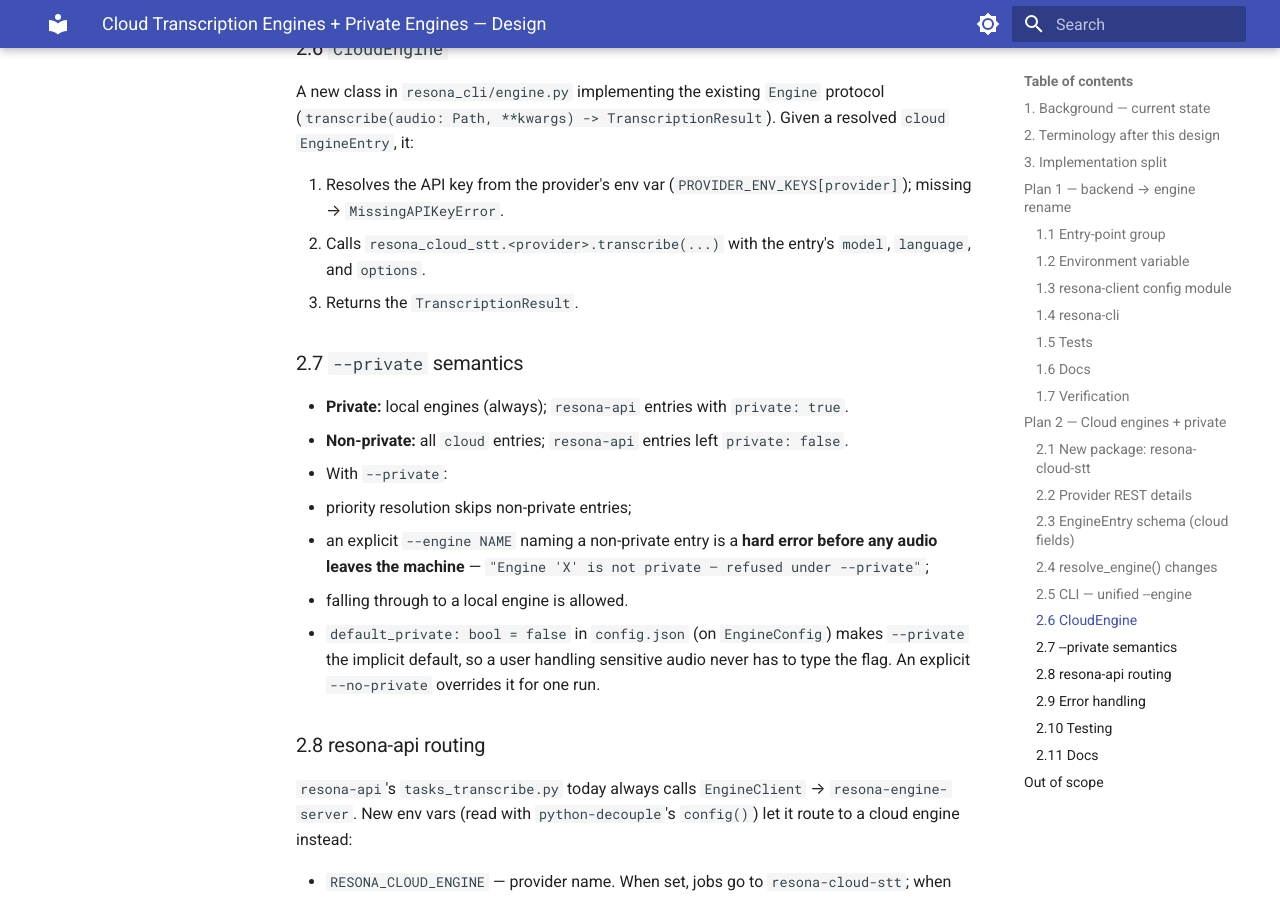
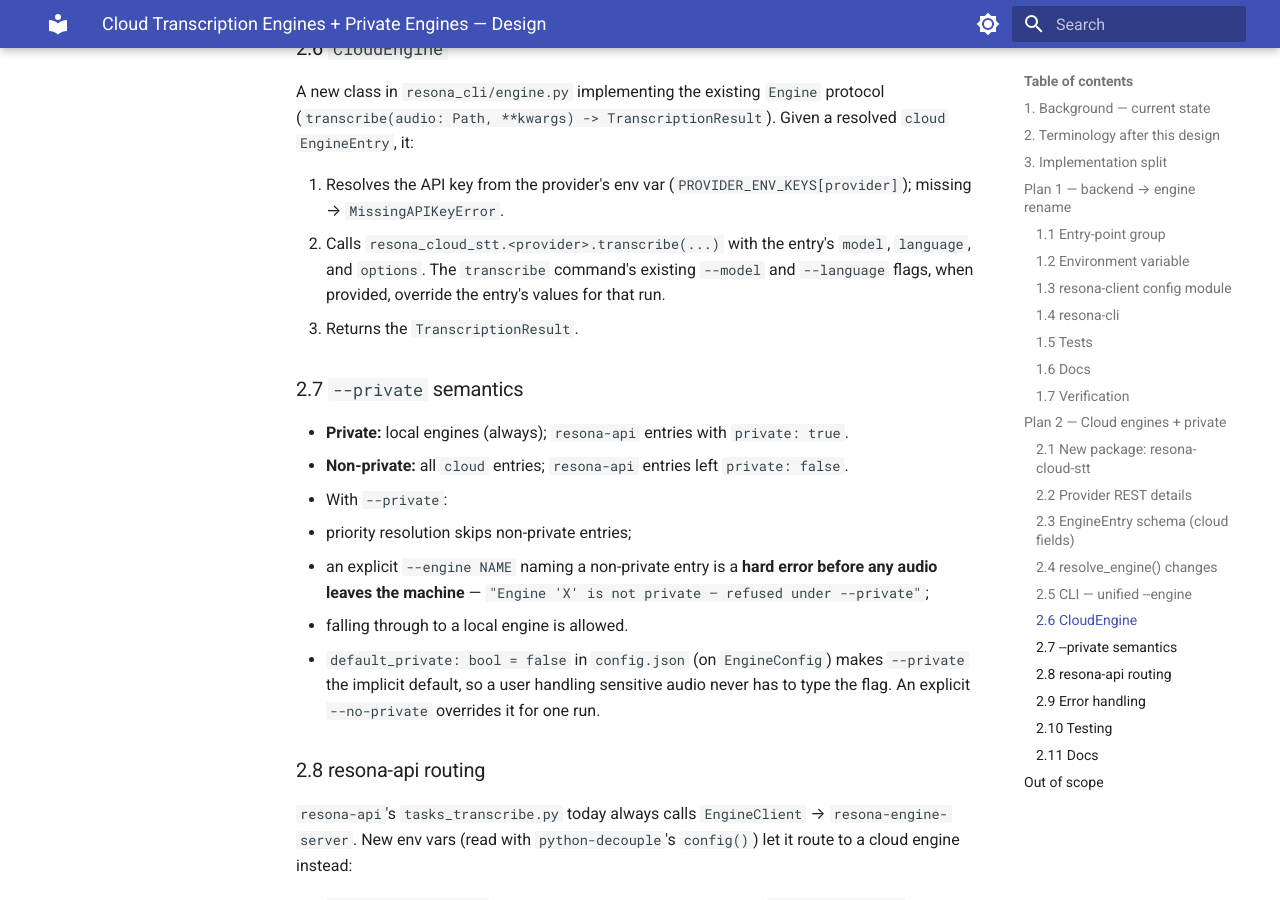
Before and after one commit to ecsplico/resona, an MkDocs documentation site: the page built from docs/superpowers/specs/2026-05-15-cloud-engines-private-design.md, in a window 1280 px wide and 900 px high, scrolled down 6447 px. Built offline with MkDocs 1.6.1 and Material for MkDocs 9.7.7, drawn with Linux system fonts in a browser that asks for light colours.

Commit message:
docs: clarify cloud engine --model/--language override
Co-Authored-By: Claude Opus 4.7 (1M context) <noreply@anthropic.com>

```diff
--- a/docs/superpowers/specs/2026-05-15-cloud-engines-private-design.md
+++ b/docs/superpowers/specs/2026-05-15-cloud-engines-private-design.md
@@ -285,7 +285,8 @@ resolved `cloud` `EngineEntry`, it:
 1. Resolves the API key from the provider's env var
    (`PROVIDER_ENV_KEYS[provider]`); missing → `MissingAPIKeyError`.
 2. Calls `resona_cloud_stt.<provider>.transcribe(...)` with the entry's `model`,
-   `language`, and `options`.
+   `language`, and `options`. The `transcribe` command's existing `--model` and
+   `--language` flags, when provided, override the entry's values for that run.
 3. Returns the `TranscriptionResult`.
 
 ### 2.7 `--private` semantics
```
